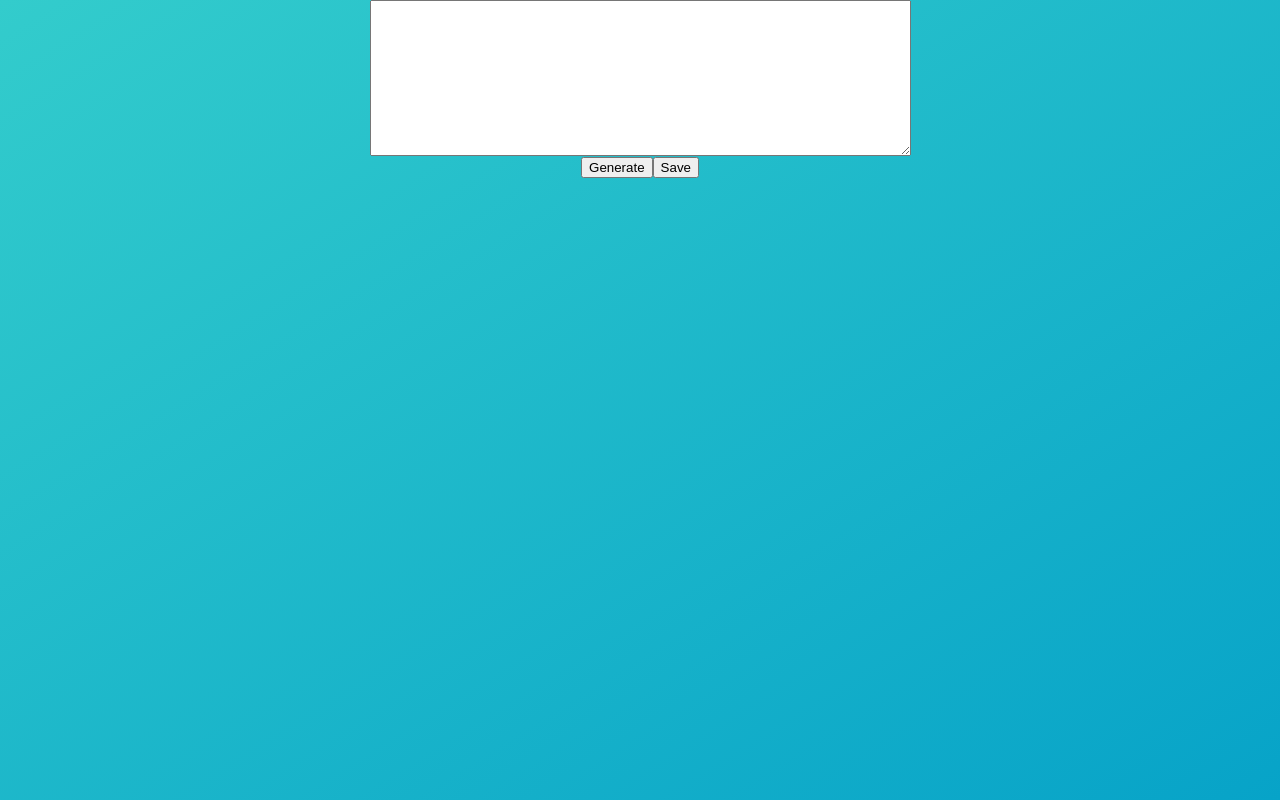
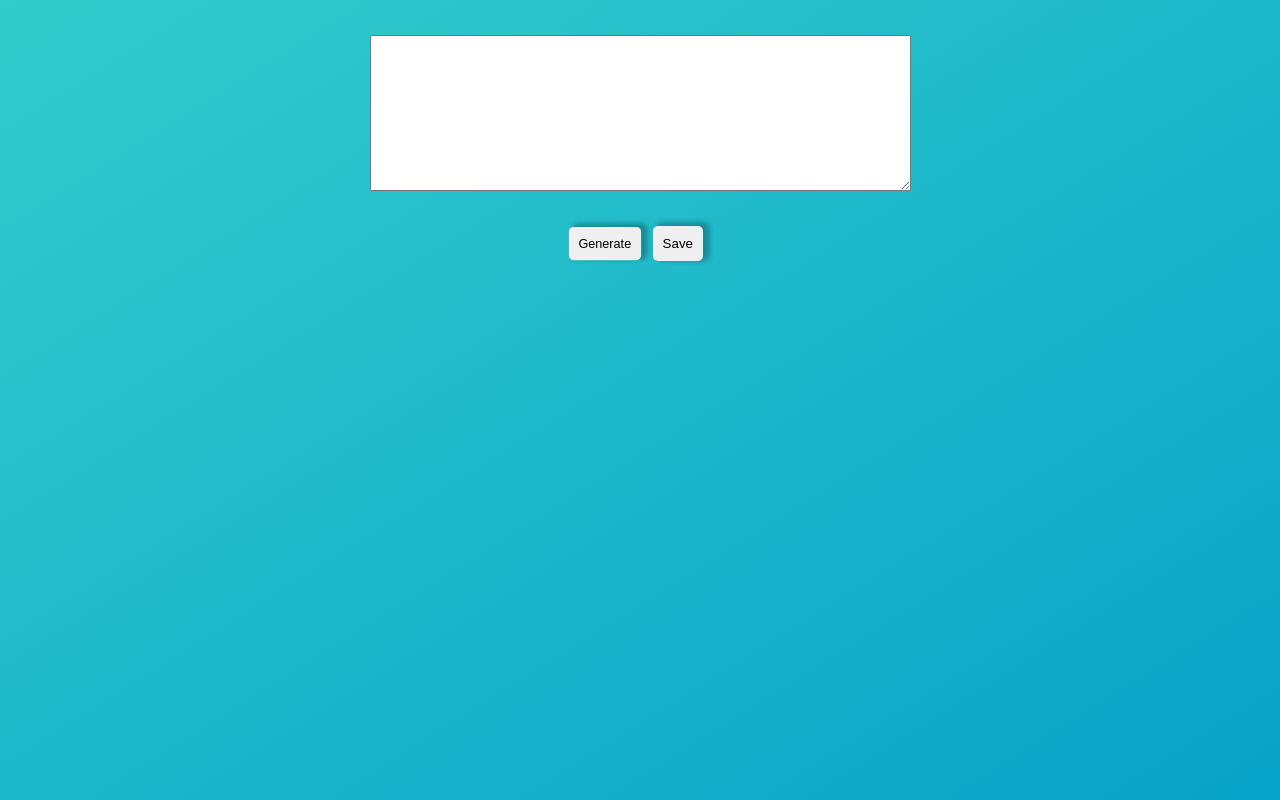
Before and after one commit to Oman24everDev/text-editor_vensa, a React (Create React App) app: page / in a window 1280 px wide. Built offline with nearby package versions, Linux system fonts and the light colour scheme.

Commit message:
added styles to buttons

```diff
--- a/src/App.css
+++ b/src/App.css
@@ -6,3 +6,21 @@
     align-items: center;
     background: linear-gradient(to bottom right, #3cc, #07a3c8);
 }
+
+#textfield {
+    margin: 35px 0;
+    color: gray;
+}
+
+.generate-btn, .save-btn {
+    margin-right: 10px;
+    padding: 10px;
+    border-radius: 5px;
+    border: none;
+    cursor: pointer;
+    box-shadow: 5px -2px 5px 2px rgb(0, 0, 0, 0.25);
+}
+
+.generate-btn, .save-btn:active {
+    transform: scale(0.95);
+}
--- a/src/App.js
+++ b/src/App.js
@@ -5,7 +5,6 @@ import './App.css';
 function App() {
 
   const [data, setText] = useState("")
-
 
   const handleButtonClick = () => {
     fetch(`${API_URL}/${API_KEY}`)
@@ -32,7 +31,7 @@ function App() {
 
   return (
     <div className="App">
-      <textarea name="" id="textfield" cols="65" rows="10" value={data.template} onChange={handleChange}></textarea>
+      <textarea name="" id="textfield" cols="65" rows="10" value={data.template} onChange={handleChange} ></textarea>
       <div>
         <button className='generate-btn' onClick={handleButtonClick}>Generate</button>
         <button className='save-btn'>Save</button>
```
